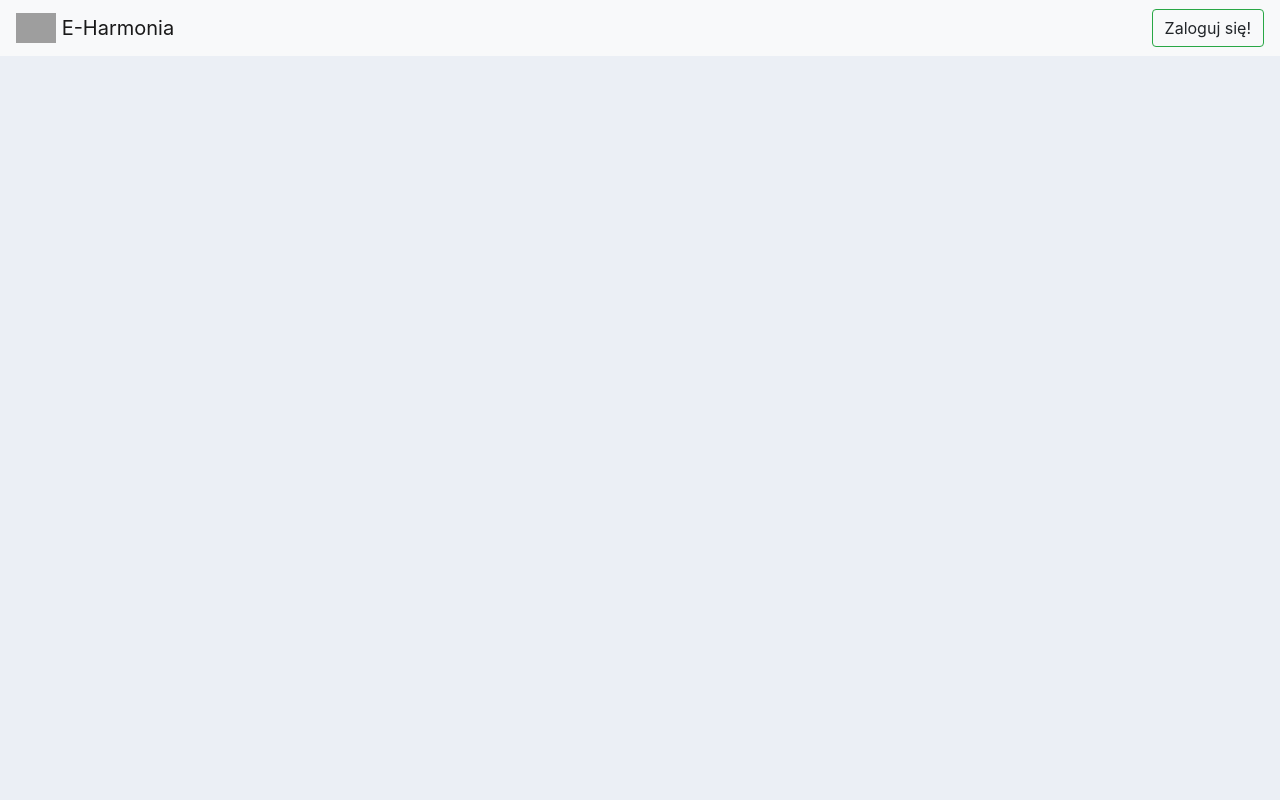
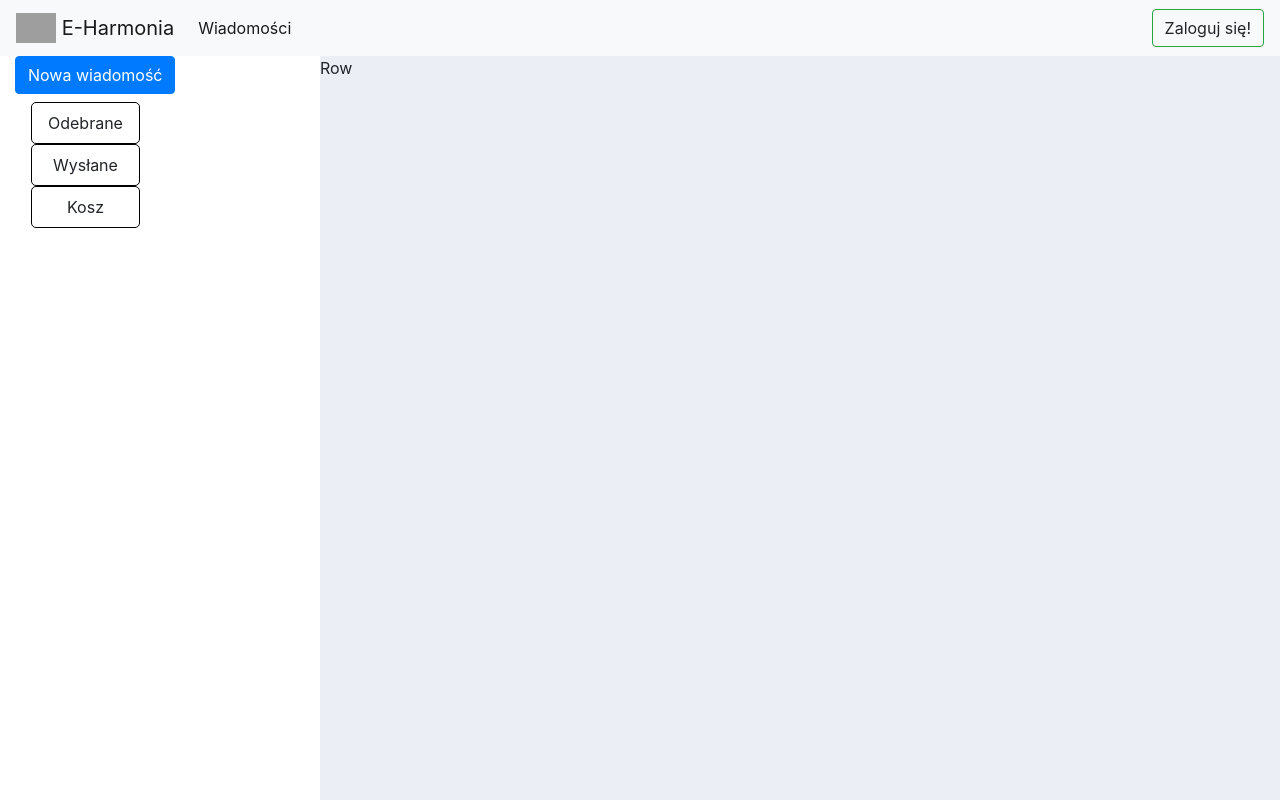
Before and after one commit to rafalciecwierz/PRI--2018-2019----Class-register, an Angular app in the folder Front-end/: page /messages in a window 1280 px wide. Before the commit this address led to /. Built offline with nearby package versions, Linux system fonts and the light colour scheme; grey boxes are pictures that could not be loaded.

Commit message:
ADD: Message view

```diff
--- a/Front-end/src/app/app-routing.module.ts
+++ b/Front-end/src/app/app-routing.module.ts
@@ -4,13 +4,15 @@ import { UserLoginComponent } from './user/user-login/user-login.component';
 import { MainComponent } from './main/main.component';
 import { ClassListComponent } from './secretary/class-list/class-list.component';
 import { StudentListComponent } from './secretary/student-list/student-list.component';
+import { MessagesListComponent } from './messages/messages-list/messages-list.component';
 
 
 const routes: Routes = [
   { path: 'login', component: UserLoginComponent},
   { path: '', component: MainComponent},
   { path: 'secretary/class', component: ClassListComponent},
-  { path: 'secretary/students', component: StudentListComponent}
+  { path: 'secretary/students', component: StudentListComponent},
+  { path: 'messages', component: MessagesListComponent}
 ];
 
 @NgModule({
--- a/Front-end/src/app/app.module.ts
+++ b/Front-end/src/app/app.module.ts
@@ -17,6 +17,7 @@ import { StudentListComponent } from './secretary/student-list/student-list.comp
 // Services
 import { UserSessionService } from './services/user-session.service';
 import { ClassDataService } from './services/class-data.service';
+import { MessagesListComponent } from './messages/messages-list/messages-list.component';
 
 
 @NgModule({
@@ -26,7 +27,8 @@ import { ClassDataService } from './services/class-data.service';
     UserLoginComponent,
     MainComponent,
     ClassListComponent,
-    StudentListComponent
+    StudentListComponent,
+    MessagesListComponent
   ],
   imports: [
     BrowserModule,
--- a/Front-end/src/app/header/header.component.html
+++ b/Front-end/src/app/header/header.component.html
@@ -5,7 +5,7 @@
     E-Harmonia
   </a>
   <button type="button" style="float: right;" class="navbar-toggler btn btn-outline-success" data-toggle="collapse"
-    (click)="toggleNavbar()">X</button>
+    (click)="toggleNavbar()">o</button>
 
   <div class="collapse navbar-collapse" [ngClass]="{ 'show': navbarOpen }">
     <ul class="navbar-nav">
@@ -30,9 +30,6 @@
         <li class="nav-item" routerLinkActive="active" routerLink="parent/marks">
           <a class="nav-link">Oceny</a>
         </li>
-        <li class="nav-item" routerLinkActive="active" routerLink="">
-            <a class="nav-link">Wiadomości</a>
-        </li>
       </ng-template>
       <!-- Teacher Section -->
       <ng-template [ngIf]="getRole()=='n'">
@@ -42,9 +39,6 @@
         <li class="divider nav-item"></li>
         <li class="nav-item" routerLinkActive="active" routerLink="teacher/schedule">
           <a class="nav-link">Plan lekcji</a>
-        </li>
-        <li class="nav-item" routerLinkActive="active" routerLink="">
-            <a class="nav-link">Wiadomości</a>
         </li>
       </ng-template>
       <!-- Secretary Section -->
@@ -62,10 +56,11 @@
         <li class="nav-item" routerLinkActive="active" routerLink="secretary/schedule">
           <a class="nav-link">Plan lekcji</a>
         </li>
-        <li class="nav-item" routerLinkActive="active" routerLink="">
-            <a class="nav-link">Wiadomości</a>
-        </li>
-
+      </ng-template>
+      <ng-template [ngIf]="getRole()== null">
+          <li class="nav-item" routerLinkActive="active" routerLink="messages">
+              <a class="nav-link">Wiadomości</a>
+          </li>
       </ng-template>
     </ul>
   </div>
--- /dev/null
+++ b/Front-end/src/app/messages/messages-list/messages-list.component.html
@@ -0,0 +1,23 @@
+<div class="container-fluid">
+  <div class="row">
+    <div class="col-12 col-md-3 sidebar">
+      <button class="btn btn-primary"> Nowa wiadomość</button>
+      <nav class="navbar">
+        <ul class="nav flex-sm-column nav-fill">
+          <li class="nav-item">
+            <a class="nav-link">Odebrane</a>
+          </li>
+          <li class="nav-item">
+            <a class="nav-link">Wysłane</a>
+          </li>
+          <li class="nav-item">
+            <a class="nav-link">Kosz</a>
+          </li>
+        </ul>
+      </nav>
+    </div>
+    <div class="col-12 col-md-9">
+      <div class="row"> Row</div>
+    </div>
+  </div>
+</div>
--- /dev/null
+++ b/Front-end/src/app/messages/messages-list/messages-list.component.scss
@@ -0,0 +1,9 @@
+.sidebar{
+    height: calc(100vh - 56px);
+    background-color: #fff;
+}
+
+.nav-item {
+    border: 1px solid black;
+    border-radius: 5px;
+}
--- /dev/null
+++ b/Front-end/src/app/messages/messages-list/messages-list.component.ts
@@ -0,0 +1,15 @@
+import { Component, OnInit } from '@angular/core';
+
+@Component({
+  selector: 'app-messages-list',
+  templateUrl: './messages-list.component.html',
+  styleUrls: ['./messages-list.component.scss']
+})
+export class MessagesListComponent implements OnInit {
+
+  constructor() { }
+
+  ngOnInit() {
+  }
+
+}
```
